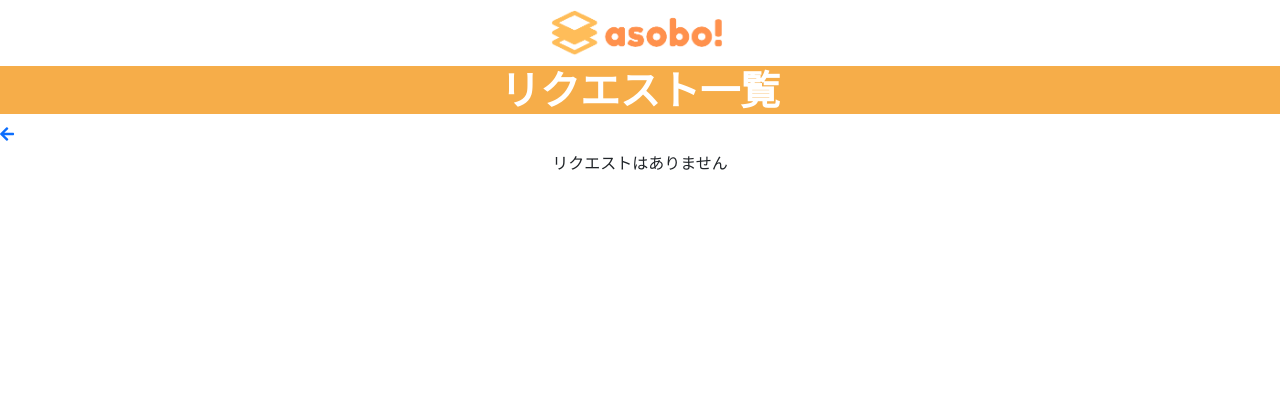
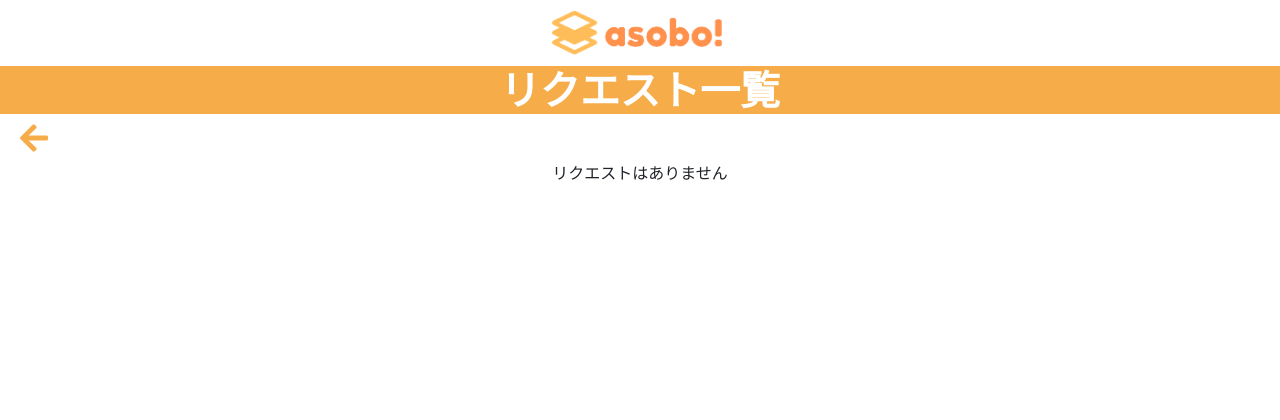
Before and after one commit to ak-y/asobo, a Django app: page /request in a window 1280 px wide. Shown: the top 420 px of the page. Run offline with Django 3.2, Linux system fonts and the light colour scheme; the visitor is signed in with stand-in values (Sample User, id 1); data that the repository does not hold is empty; some libraries are stand-ins or nearby versions.

Commit message:
コンフリクトの解消

```diff
--- a/calendarapp/templates/calendarapp/request.html
+++ b/calendarapp/templates/calendarapp/request.html
@@ -20,7 +20,7 @@
     <div style="text-align: center;">
         <h1>リクエスト一覧</h1>
     </div>
-    <a href="{{ request.META.HTTP_REFERER }}"><i class="fas fa-arrow-left"></i></a>
+    <a href="{{ request.META.HTTP_REFERER }}" class="back"><i class="fas fa-arrow-left fa-2x"></i></a>
     <div id="request-list">
         {% for request in request_list %}
         <div class="card mb-3 request-card">
--- a/static/croissant/css/request.css
+++ b/static/croissant/css/request.css
@@ -14,3 +14,12 @@ h1 {
     margin: 5px 20px 5px 20px;
     border: 3px double #f6ad49;
 }
+
+.back {
+    color: #f6ad49;
+    padding: 20px;
+}
+.back:hover {
+    color: #f6ad49;
+
+}
```
